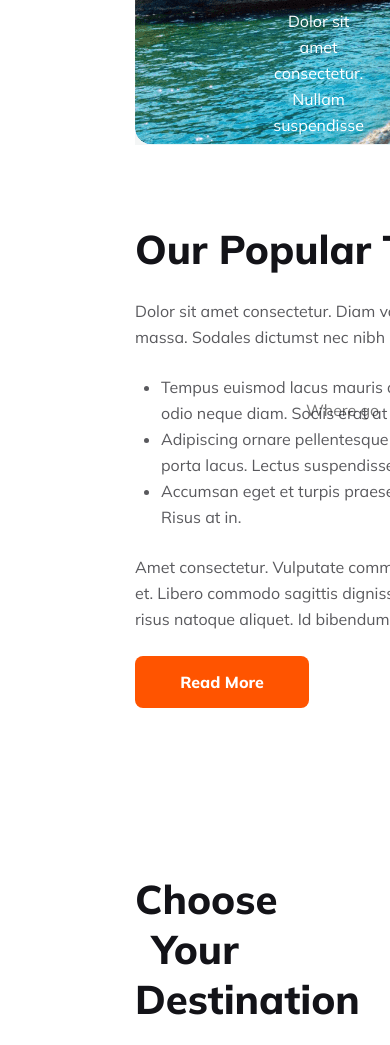
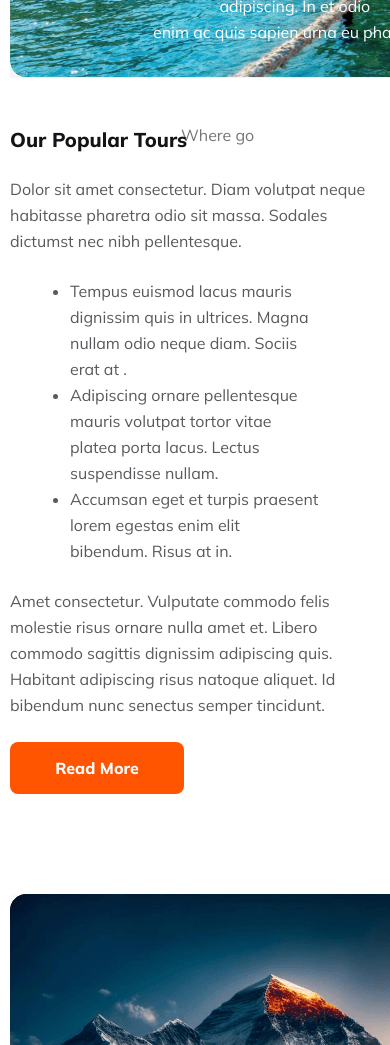
Before and after one commit to showlin1/Assignment-2, a plain HTML site: page index.html in a window 390 px wide. Shown: the part 591-1636 px from the top of the page. Drawn offline with Linux system fonts and the light colour scheme.

Commit message:
added a responsive mobile device

```diff
--- a/styles/travel.css
+++ b/styles/travel.css
@@ -396,3 +396,26 @@ nav li a {
     font-size: 16px;
     font-weight: 300;
 }
+
+@media screen and (max-width:600px) {
+    header,
+    .tours{
+        padding: 10px;
+    }
+
+    nav,
+    .tours {
+        flex-direction: column;
+    }
+    .content-description
+    {
+        width: 370px;
+    }
+    .tours-content-list{
+       width: 250px;
+    }
+    .header-title{
+        font-size: 20px;
+    }
+
+}
```
